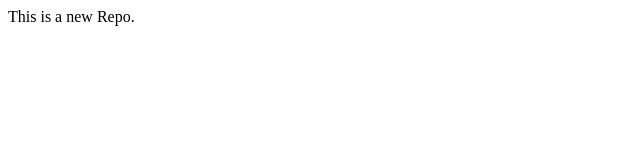
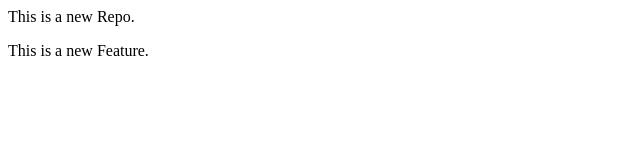
Before and after one commit to HJ-ANAND/localRepo1, a plain HTML site: page index.html in a window 1280 px wide. Shown: the whole page, without its empty margins (0-640 px from the left). Drawn offline with Linux system fonts and the light colour scheme.

Commit message:
added feature

```diff
--- a/index.html
+++ b/index.html
@@ -1 +1,2 @@
 <p>This is a new Repo.<p>
+<p>This is a new Feature.<p>
```
